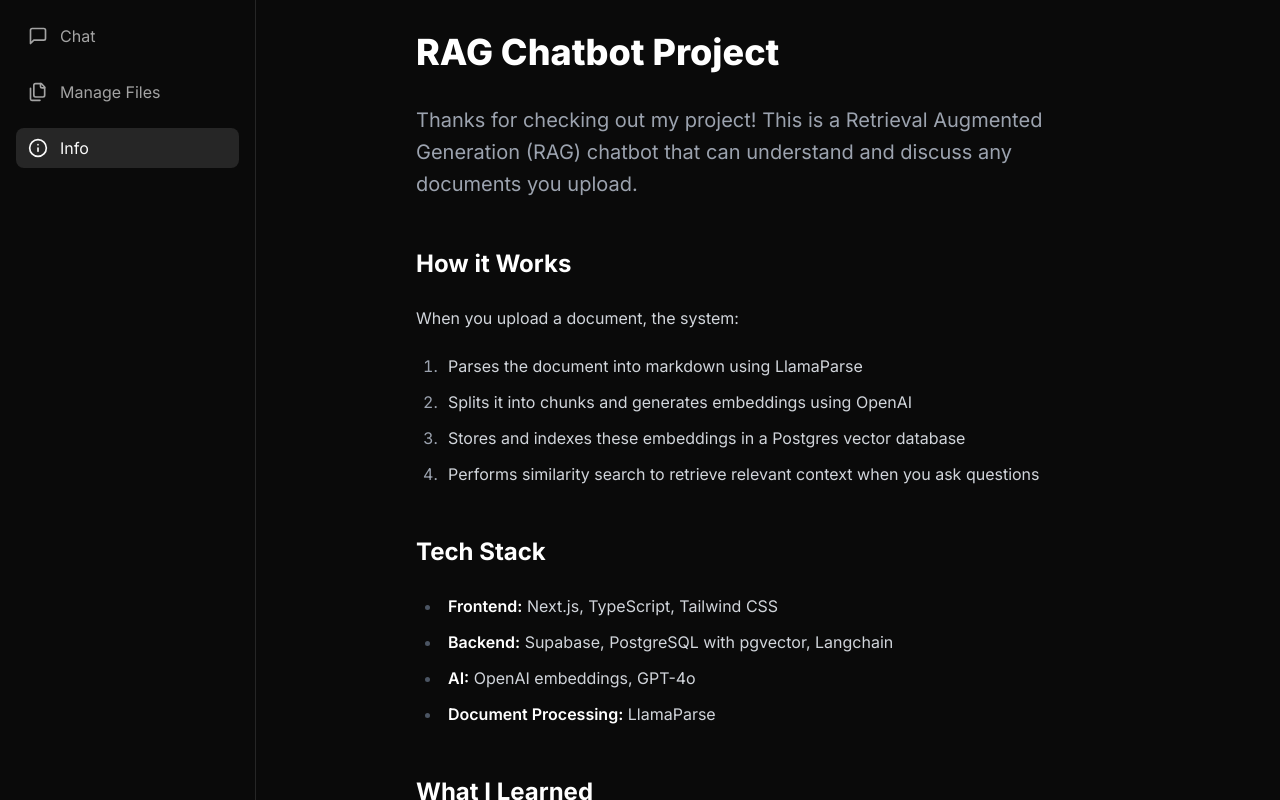
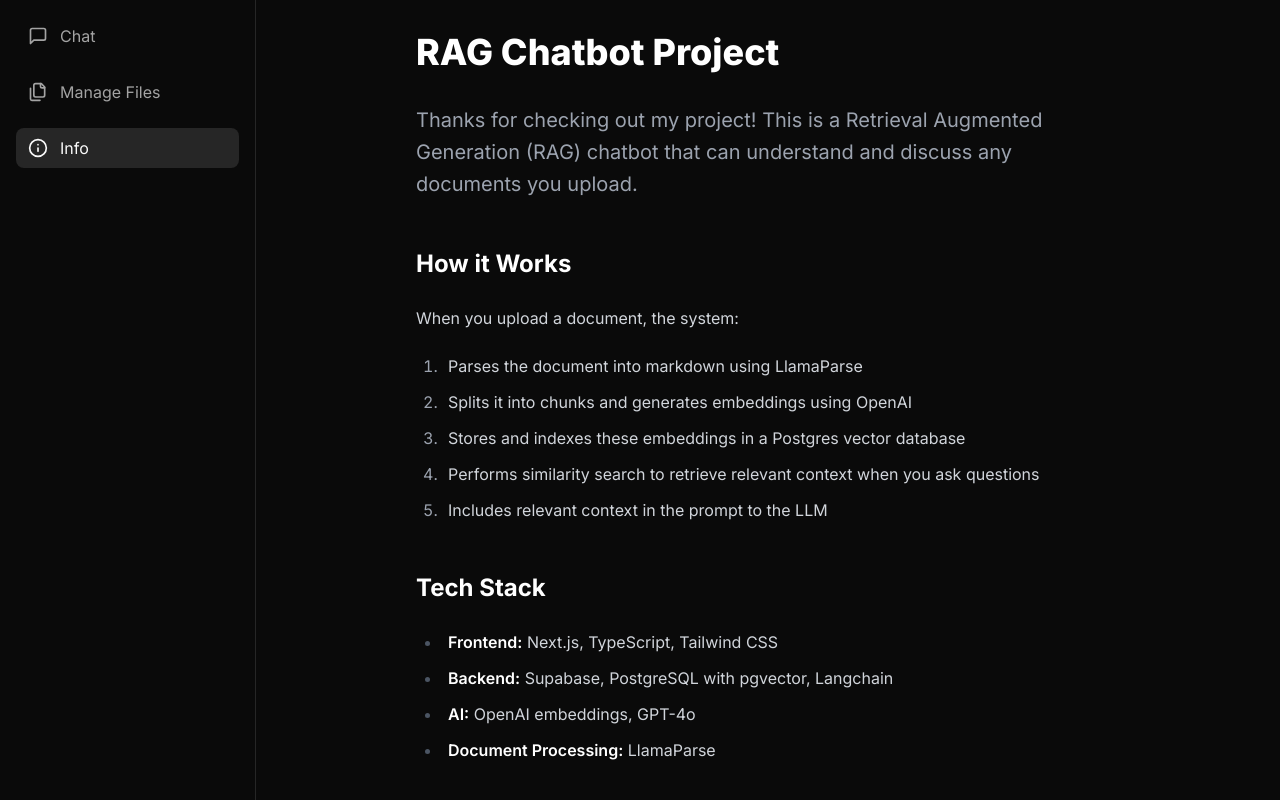
Before and after one commit to austinmw312/rag-chatbot, a Next.js app: page /info in a window 1280 px wide. Built offline with nearby package versions, Linux system fonts and the light colour scheme.

Commit message:
Updated info

```diff
--- a/app/info/page.tsx
+++ b/app/info/page.tsx
@@ -18,6 +18,7 @@
           <li>Splits it into chunks and generates embeddings using OpenAI</li>
           <li>Stores and indexes these embeddings in a Postgres vector database</li>
           <li>Performs similarity search to retrieve relevant context when you ask questions</li>
+          <li>Includes relevant context in the prompt to the LLM</li>
         </ol>
 
         <h2>Tech Stack</h2>
```
